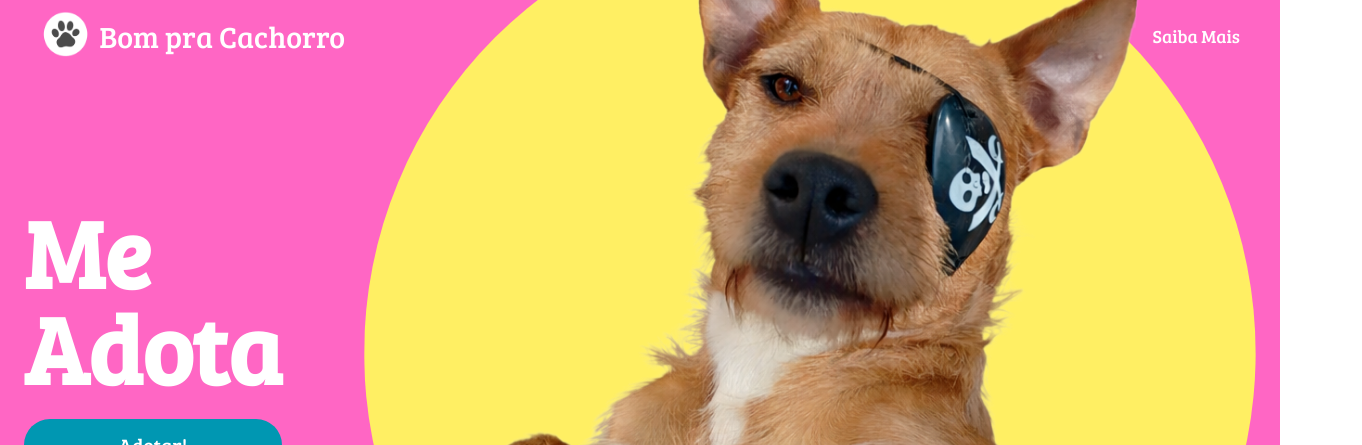
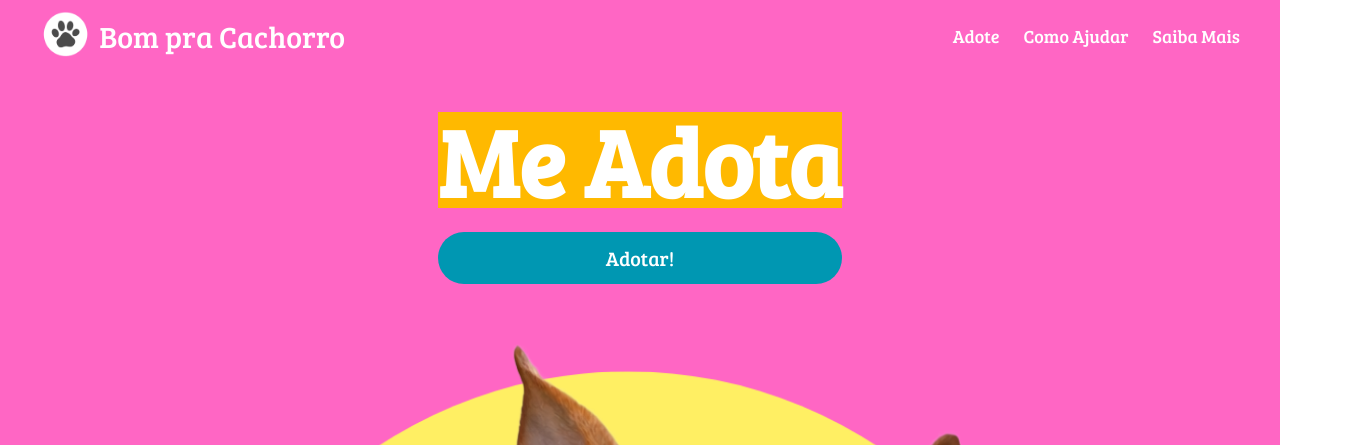
Before and after one commit to DevJoyJoy/Bom-Pra-Cachorro, a React (Vite) app in the folder Front-end/: page / in a window 1280 px wide. Shown: the top 445 px of the page, 1362 px wide, since content can reach past the window. Built offline with nearby package versions, Linux system fonts and the light colour scheme.

Commit message:
doing the larger mobile responsiveness

```diff
--- a/Front-end/src/pages/mainPage.jsx
+++ b/Front-end/src/pages/mainPage.jsx
@@ -24,10 +24,12 @@ export const MainPage = () => {
             <Header open={menuOpen} setOpen={setMenuOpen} />
 
             {/* FIRST SECTION */}
-            <div className="w-full h-[66.2vh] bg-[#ff66c4] flex flex-col md:flex-row items-center justify-between px-6 py-10">
+            <div className="w-full h-[66.2vh] bg-[#ff66c4] flex flex-col items-center justify-between px-6 py-10
+                sm:h-[70vh]">
 
                 <section className="flex flex-col gap-6 max-w-lg text-center md:text-left">
-                    <h1 className="text-5xl sm:text-6xl md:text-7xl lg:text-8xl text-white font-bold">
+                    <h1 className="text-5xl md:text-7xl lg:text-8xl text-white font-bold
+                        sm:text-2xl sm:bg-amber-400">
                         Me Adota
                     </h1>
 
```
